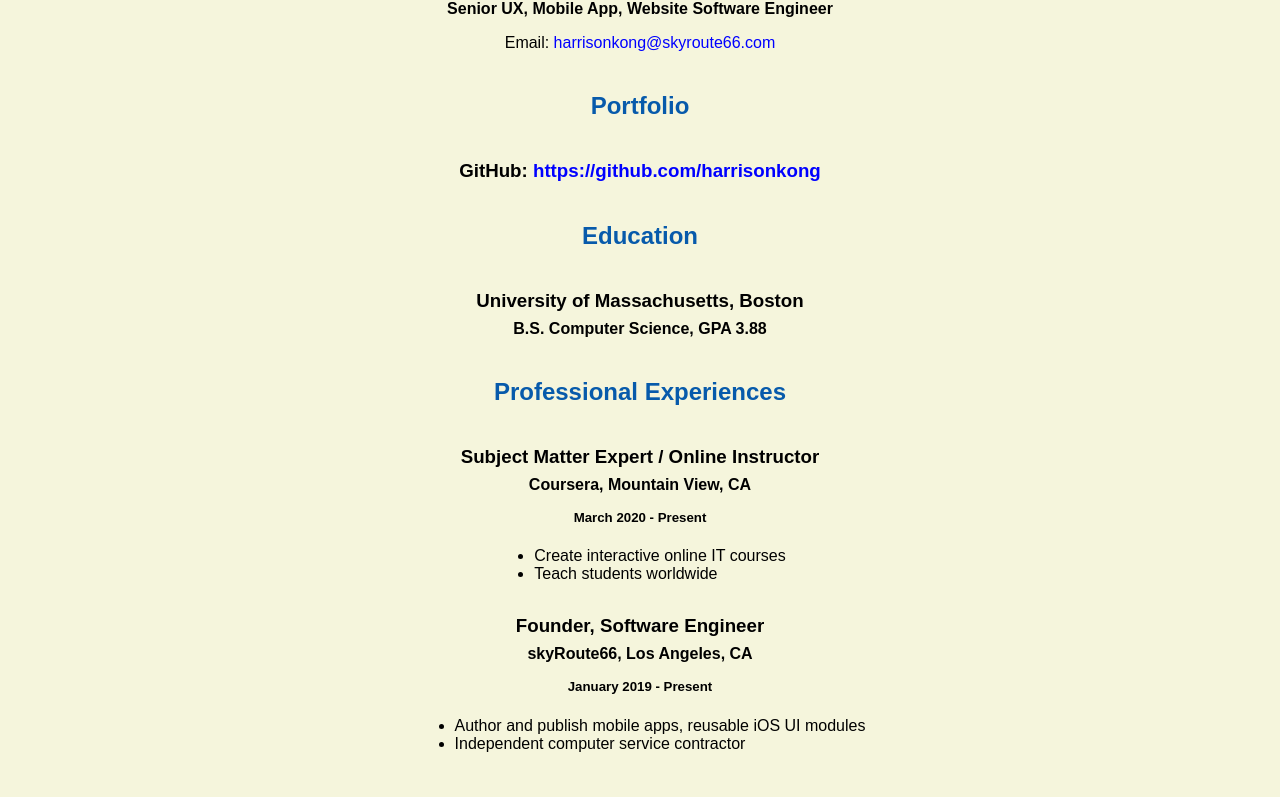
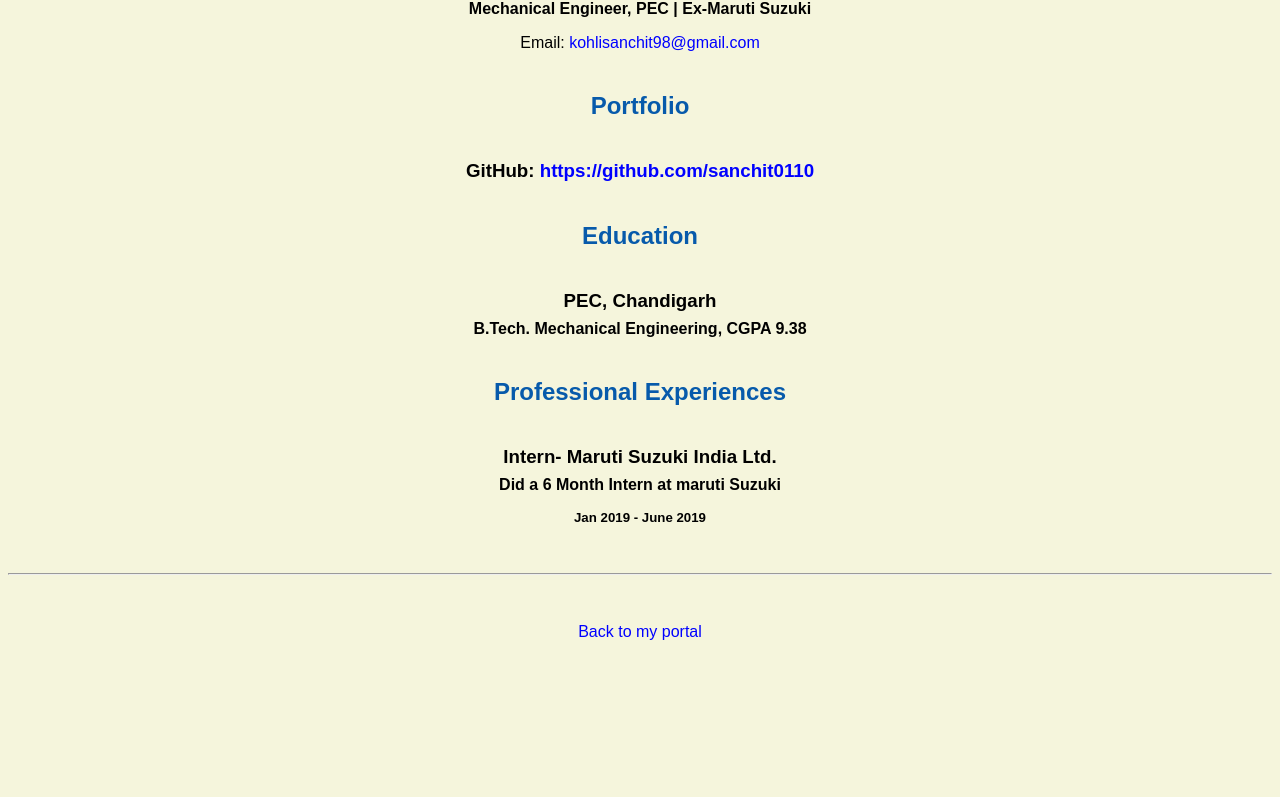
Before and after one commit to sanchit0110/sanchit.github.io, a plain HTML site: page resume.html in a window 1280 px wide. Shown: the part 487-1284 px from the top of the page. After the commit the page ends 1160 px from the top, so only its background shows below. Drawn offline with Linux system fonts and the light colour scheme.

Commit message:
Update resume.html

```diff
--- a/resume.html
+++ b/resume.html
@@ -5,7 +5,7 @@
 <html lang="en">
 
   <header>
-    <title>Harrison Kong's Resume</title>
+    <title>Sanchit Kohli's Resume</title>
     <link rel="stylesheet" href="css/master.css">
     <link rel="FaviconIcon" href="favicon.ico" type="image/x-icon">
     <link rel="shortcut icon" href="favicon.ico" type="image/x-icon">
@@ -21,37 +21,26 @@
 
     <img src="images/headshot.jpg" alt="Harrison Kong's headshot" width="20%">
 
-    <h1>Harrison Kong</h1>
-    <h4>Senior UX, Mobile App, Website Software Engineer</h4>
+    <h1>Sanchit Kohli</h1>
+    <h4>Mechanical Engineer, PEC | Ex-Maruti Suzuki</h4>
 
-    <p>Email: <a href="mailto:harrisonkong@skyroute66.com" target="_blank">harrisonkong@skyroute66.com</a></p>
+    <p>Email: <a href="mailto:kohlisanchit98@gmail.com" target="_blank">kohlisanchit98@gmail.com</a></p>
     <!-- don't post physical address, personal phone number or other personal information on the web! -->
 
     <h2>Portfolio</h2>
-      <h3>GitHub: <a href="https://github.com/harrisonkong" target="_blank">https://github.com/harrisonkong</a></h3>
+      <h3>GitHub: <a href="https://github.com/sanchit0110" target="_blank">https://github.com/sanchit0110</a></h3>
 
     <h2>Education</h2>
 
-    <h3>University of Massachusetts, Boston</h3>
-    <h4>B.S. Computer Science, GPA 3.88</h4>
+    <h3>PEC, Chandigarh</h3>
+    <h4>B.Tech. Mechanical Engineering, CGPA 9.38</h4>
 
     <h2>Professional Experiences</h2>
 
-    <h3>Subject Matter Expert / Online Instructor</h3>
-    <h4>Coursera, Mountain View, CA</h4>
-    <h5>March 2020 - Present</h5>
-      <ul>
-        <li>Create interactive online IT courses</li>
-        <li>Teach students worldwide</li>
-      </ul>
+    <h3>Intern- Maruti Suzuki India Ltd.</h3>
+    <h4>Did a 6 Month Intern at maruti Suzuki</h4>
+    <h5>Jan 2019 - June 2019</h5>
 
-    <h3>Founder, Software Engineer</h3>
-    <h4>skyRoute66, Los Angeles, CA</h4>
-    <h5>January 2019 - Present</h5>
-      <ul>
-        <li>Author and publish mobile apps, reusable iOS UI modules</li>
-        <li>Independent computer service contractor</li>
-      </ul>
   </body>
 
   <footer>
```
